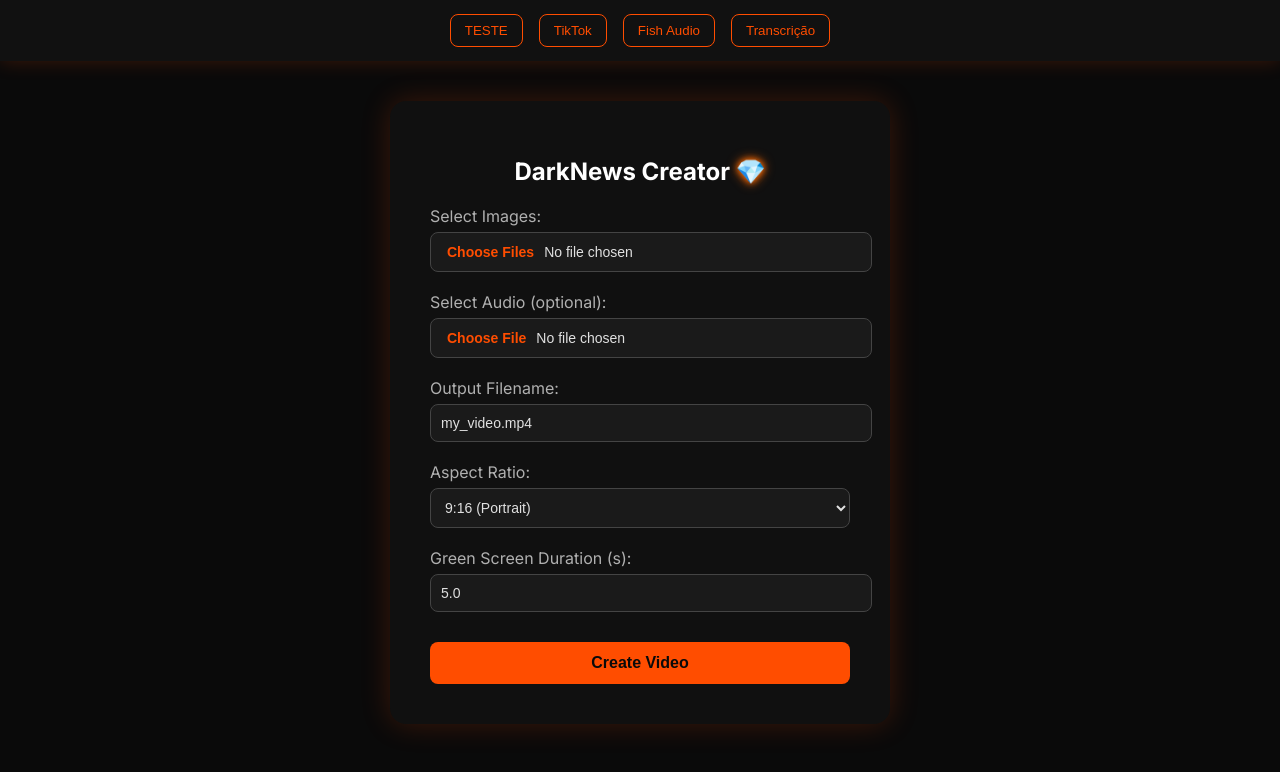
After one commit to Don4telli/DarkCreator100k_mergevideo, a Flask app: template templates/index copy.html in a window 1280 px wide. The commit adds this page. Shown: the top 772 px of the page. Run offline with Flask 3, Linux system fonts and the light colour scheme; the template is opened without the code that fills it, so the values that code supplies are empty.

Commit message:
Refactor upload and video creation workflow
Improves upload_progress.js and index.html to use signed URLs for file uploads, show per-file progress, and handle video creation via AJAX. Updates input element IDs for clarity and consistency. Adds a copy of the index template for reference.

```diff
--- /dev/null
+++ b/templates/index copy.html
@@ -0,0 +1,333 @@
+<!DOCTYPE html>
+<html lang="en">
+<head>
+  <meta charset="UTF-8">
+  <title>DarkNews Creator 💎</title>
+  <link href="https://fonts.googleapis.com/css2?family=Inter:wght@400;700&display=swap" rel="stylesheet">
+  <style>
+    body {
+      background-color: #0a0a0a;
+      font-family: 'Inter', sans-serif;
+      color: #e0e0e0;
+      margin: 0;
+      padding: 0;
+    }
+
+    .nav {
+      display: flex;
+      justify-content: center;
+      background: #111;
+      padding: 14px;
+      box-shadow: 0 0 20px rgba(255, 77, 0, 0.2);
+    }
+
+    .nav button {
+      background: transparent;
+      border: 1px solid #ff4d00;
+      color: #ff4d00;
+      padding: 8px 14px;
+      margin: 0 8px;
+      border-radius: 8px;
+      cursor: pointer;
+      transition: 0.3s;
+    }
+
+    .nav button:hover {
+      background-color: #ff4d00;
+      color: #0a0a0a;
+      box-shadow: 0 0 10px #ff4d00;
+    }
+
+    .container {
+      background: #101010;
+      padding: 40px;
+      border-radius: 16px;
+      box-shadow: 0 0 30px rgba(255, 77, 0, 0.2);
+      width: 420px;
+      margin: 40px auto;
+    }
+
+    h1 {
+      text-align: center;
+      font-weight: 700;
+      font-size: 24px;
+      color: #ffffff;
+      margin-bottom: 20px;
+    }
+
+    h1 .glow {
+      display: inline-block;
+      color: #ffffff;
+      text-shadow: 0 0 6px #ff6a00, 0 0 12px #ff6a00;
+    }
+
+    label {
+      display: block;
+      margin-top: 20px;
+      margin-bottom: 6px;
+      font-weight: 500;
+      color: #b0b0b0;
+    }
+
+    input, select {
+      width: 100%;
+      padding: 10px;
+      background: #1a1a1a;
+      border: 1px solid #444;
+      border-radius: 8px;
+      color: #e0e0e0;
+      font-size: 14px;
+      outline: none;
+    }
+
+    input:focus, select:focus {
+      box-shadow: 0 0 6px #ff4d00;
+      border-color: #ff4d00;
+    }
+
+    input::file-selector-button {
+      background: #1a1a1a;
+      border: none;
+      color: #ff4d00;
+      font-weight: bold;
+      cursor: pointer;
+    }
+
+    button.submit {
+      margin-top: 30px;
+      width: 100%;
+      padding: 12px;
+      background-color: #ff4d00;
+      border: none;
+      border-radius: 8px;
+      color: #0a0a0a;
+      font-weight: 700;
+      font-size: 16px;
+      cursor: pointer;
+      transition: all 0.3s ease;
+    }
+
+    button.submit:hover {
+      box-shadow: 0 0 15px #ff4d00;
+    }
+
+    #progressContainer {
+      margin-top: 20px;
+      display: none;
+    }
+
+    progress {
+      width: 100%;
+      height: 20px;
+      appearance: none;
+      border-radius: 8px;
+      overflow: hidden;
+    }
+
+    progress::-webkit-progress-bar {
+      background-color: #1a1a1a;
+    }
+
+    progress::-webkit-progress-value {
+      background-color: #ff4d00;
+    }
+
+    #progressText {
+      margin-top: 8px;
+      font-size: 14px;
+      text-align: center;
+      color: #ccc;
+    }
+  </style>
+</head>
+<body>
+
+  <div class="nav">
+    <button onclick="window.open('https://chat.openai.com')">TESTE</button>
+    <button onclick="window.open('https://www.tiktok.com')">TikTok</button>
+    <button onclick="window.open('https://fishaudio.com')">Fish Audio</button>
+    <button onclick="window.open('https://whisper.openai.com')">Transcrição</button>
+  </div>
+
+  <div class="container">
+    <h1>DarkNews Creator <span class="glow">💎</span></h1>
+
+    <form id="videoForm">
+      <label>Select Images:</label>
+      <input type="file" name="images" accept=".jpeg,.jpg,.png" multiple required>
+
+      <label>Select Audio (optional):</label>
+      <input type="file" name="audio" accept=".mp3">
+
+      <label>Output Filename:</label>
+      <input type="text" name="filename" value="my_video.mp4">
+
+      <label>Aspect Ratio:</label>
+      <select name="aspect_ratio">
+        <option value="9:16">9:16 (Portrait)</option>
+        <option value="16:9">16:9 (Landscape)</option>
+      </select>
+
+      <label>Green Screen Duration (s):</label>
+      <input type="text" name="green_duration" value="5.0">
+
+      <button class="submit" type="submit">Create Video</button>
+
+      <div id="progressContainer">
+        <progress id="progressBar" value="0" max="100"></progress>
+        <div id="progressText">Uploading...</div>
+      </div>
+    </form>
+  </div>
+
+  <script>
+    const form = document.getElementById("videoForm");
+    const progressBar = document.getElementById("progressBar");
+    const progressContainer = document.getElementById("progressContainer");
+    const progressText = document.getElementById("progressText");
+
+    // Função para obter signed URL
+    async function getSignedUrl(filename, fileType) {
+      console.log(`📝 Obtendo signed URL para: ${filename} (${fileType})`);
+      const response = await fetch('/get_signed_url', {
+        method: 'POST',
+        headers: {
+          'Content-Type': 'application/json'
+        },
+        body: JSON.stringify({
+          filename: filename,
+          file_type: fileType
+        })
+      });
+
+      if (!response.ok) {
+        throw new Error(`Erro ao obter signed URL: ${response.status}`);
+      }
+
+      return await response.json();
+    }
+
+    // Função para upload direto para GCS
+    async function uploadFileToGCS(file, signedUrl) {
+      console.log(`☁️ Fazendo upload direto para GCS: ${file.name}`);
+      const response = await fetch(signedUrl, {
+        method: 'PUT',
+        body: file
+      });
+
+      if (!response.ok) {
+        throw new Error(`Erro no upload para GCS: ${response.status}`);
+      }
+
+      return response;
+    }
+
+    form.addEventListener("submit", async function (e) {
+      e.preventDefault();
+      console.log("🚀 Iniciando processo de criação de vídeo...");
+
+      progressContainer.style.display = "block";
+      progressBar.value = 0;
+      progressText.textContent = "Preparando upload...";
+
+      try {
+        const formData = new FormData(form);
+        const images = formData.getAll('images');
+        const audio = formData.get('audio');
+
+        // Validar se há imagens
+        if (!images || images.length === 0 || images[0].size === 0) {
+          throw new Error('Por favor, selecione pelo menos uma imagem.');
+        }
+
+        const totalFiles = images.length + (audio && audio.size > 0 ? 1 : 0);
+        let uploadedFiles = 0;
+
+        const uploadedFilenames = [];
+
+        // Upload das imagens
+        for (let i = 0; i < images.length; i++) {
+          const image = images[i];
+          if (image.size === 0) continue; // Pular arquivos vazios
+
+          console.log(`📸 Processando imagem ${i + 1}/${images.length}: ${image.name}`);
+
+          const urlData = await getSignedUrl(image.name, 'image');
+          await uploadFileToGCS(image, urlData.signed_url);
+          uploadedFilenames.push(urlData.filename);
+
+          uploadedFiles++;
+          const percent = Math.round((uploadedFiles / totalFiles) * 50); // 50% para uploads
+          progressBar.value = percent;
+          progressText.textContent = `Upload ${uploadedFiles}/${totalFiles} concluído`;
+        }
+
+        // Upload do áudio (se existir)
+        let audioFilename = null;
+        if (audio && audio.size > 0) {
+          console.log(`🎵 Processando áudio: ${audio.name}`);
+          const urlData = await getSignedUrl(audio.name, 'audio');
+          await uploadFileToGCS(audio, urlData.signed_url);
+          audioFilename = urlData.filename;
+
+          uploadedFiles++;
+          const percent = Math.round((uploadedFiles / totalFiles) * 50);
+          progressBar.value = percent;
+          progressText.textContent = `Upload ${uploadedFiles}/${totalFiles} concluído`;
+        }
+
+        // Criar vídeo
+        progressText.textContent = "Criando vídeo...";
+        progressBar.value = 60;
+
+        const videoData = {
+          image_filenames: uploadedFilenames,
+          audio_filename: audioFilename,
+          filename: formData.get('filename') || 'my_video.mp4',
+          aspect_ratio: formData.get('aspect_ratio') || '9:16',
+          green_duration: parseFloat(formData.get('green_duration')) || 5.0
+        };
+
+        console.log("🎬 Enviando dados para criação do vídeo:", videoData);
+
+        const response = await fetch('/create_video', {
+          method: 'POST',
+          headers: {
+            'Content-Type': 'application/json'
+          },
+          body: JSON.stringify(videoData)
+        });
+
+        if (!response.ok) {
+          const errorText = await response.text();
+          throw new Error(`Erro na criação do vídeo: ${response.status} - ${errorText}`);
+        }
+
+        const result = await response.json();
+
+        if (result.success && result.download_url) {
+          progressBar.value = 100;
+          progressText.textContent = "✅ Vídeo criado com sucesso!";
+
+          // Download automático
+          const a = document.createElement('a');
+          a.href = result.download_url;
+          a.download = result.filename || 'video.mp4';
+          a.click();
+
+          console.log("✅ Vídeo criado e baixado com sucesso!");
+        } else {
+          throw new Error(result.error || 'Erro desconhecido na criação do vídeo');
+        }
+
+      } catch (error) {
+        console.log("❌ Erro:", error);
+        progressText.textContent = "❌ Erro no processo";
+        progressBar.value = 0;
+        alert(`Erro: ${error.message}`);
+      }
+    });
+  </script>
+
+</body>
+</html>
```
Also changed, not shown: static/upload_progress.js (+91 -24 lines), templates/index.html (+87 -141 lines).
